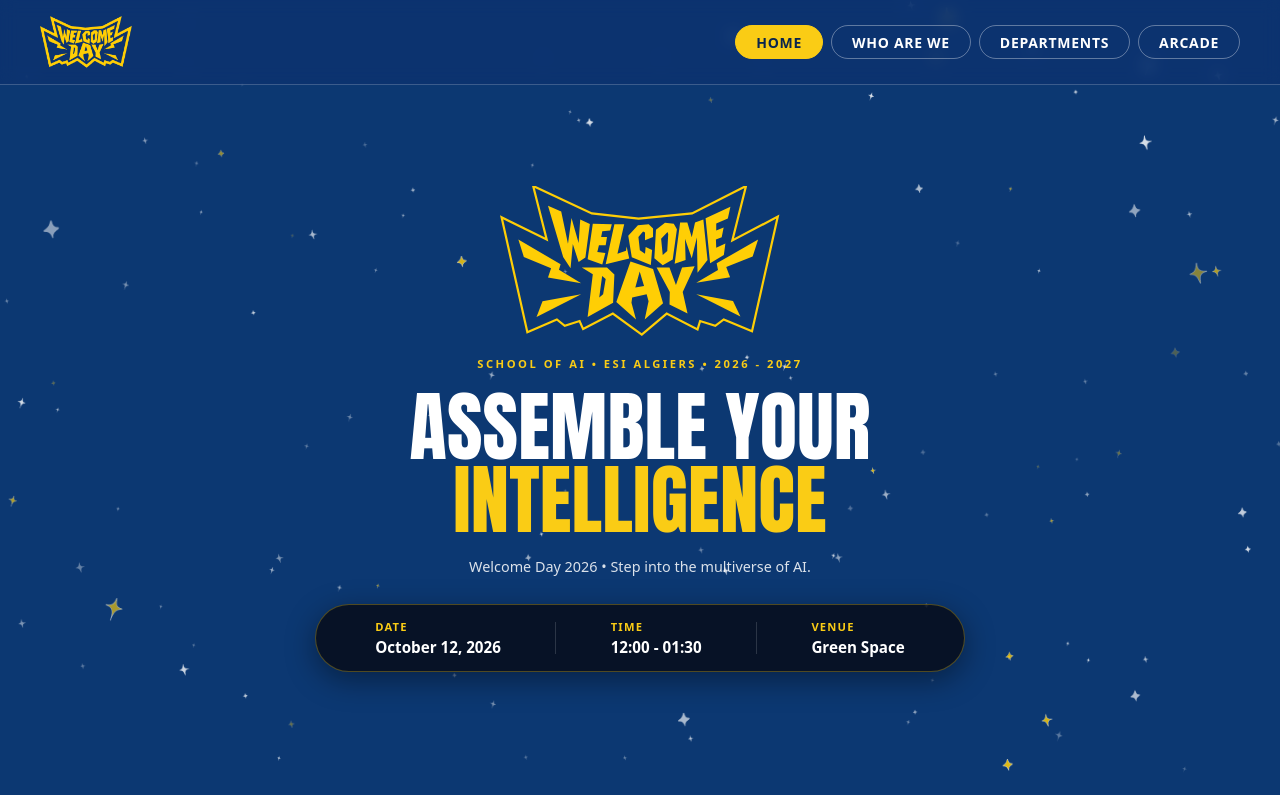
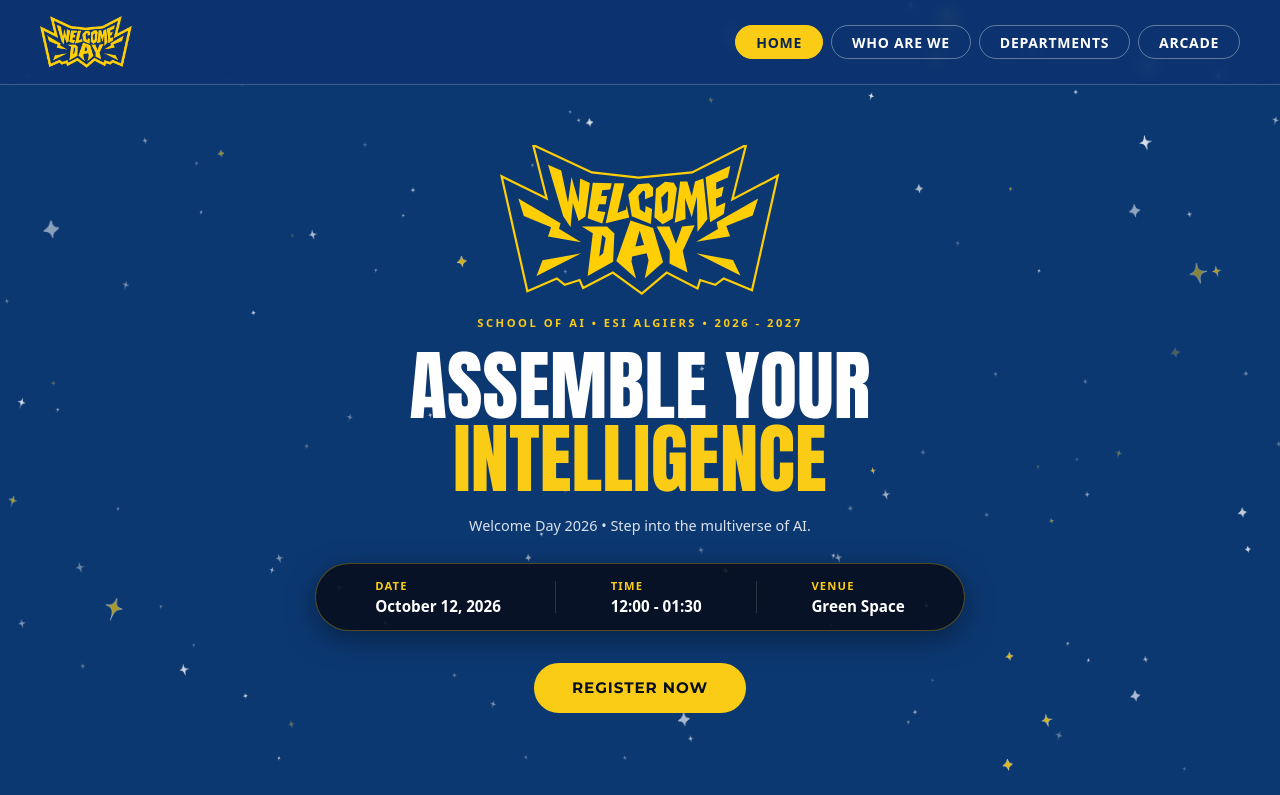
Before and after one commit to SchoolofAI-Algiers/WD-website-26-27, a React (Vite) app: page / in a window 1280 px wide. Shown: the top 795 px of the page. Built offline with nearby package versions, Linux system fonts and the light colour scheme.

Commit message:
Add registration button below hero event info

```diff
--- a/src/components/sections/HeroSection.css
+++ b/src/components/sections/HeroSection.css
@@ -114,8 +114,43 @@
     background-color: rgba(255, 255, 255, 0.15);
 }
 
-/* 6. Boutons CTA (removed)
-   Kept as reference: quiz buttons in QuizSection.css reuse these values
+/* 6. Bouton CTA registration (same pattern as quiz .g1-btn--primary:
+   pill 9999px, solid yellow, ~48px height, hover lift + glow). */
+
+.hero__register-btn {
+    display: inline-flex;
+    align-items: center;
+    justify-content: center;
+    min-height: 48px;
+    min-width: 44px;
+    padding: 0.85rem 2.25rem;
+    margin-top: 0.75rem;
+    border-radius: 9999px;
+    background-color: var(--color-primary-yellow, #facc15);
+    color: #070f1e;
+    border: 2px solid var(--color-primary-yellow, #facc15);
+    font-family: Montserrat, sans-serif;
+    font-weight: 700;
+    font-size: 0.95rem;
+    letter-spacing: 0.06em;
+    text-transform: uppercase;
+    text-decoration: none;
+    cursor: pointer;
+    transition: transform 0.2s ease-out, box-shadow 0.2s ease-out, background-color 0.2s ease-out;
+}
+
+.hero__register-btn:hover {
+    background-color: #fde047;
+    transform: translateY(-2px);
+    box-shadow: 0 4px 15px rgba(250, 204, 21, 0.4);
+}
+
+.hero__register-btn:focus-visible {
+    outline: 3px solid var(--color-primary-yellow, #facc15);
+    outline-offset: 2px;
+}
+
+/* Kept as reference: quiz buttons in QuizSection.css reuse these values
    (pill 9999px, primary solid yellow / outline transparent, ~48px height,
    hover lift + glow). */
 
--- a/src/components/sections/HeroSection.jsx
+++ b/src/components/sections/HeroSection.jsx
@@ -50,6 +50,16 @@ function HeroSection() {
           </div>
         </div>
 
+        {/* Bouton inscription */}
+        <a
+          href="https://docs.google.com/forms/d/e/1FAIpQLSeo1R5lqgK9jjQbA3z_5-zCiuUI9tBE5HBEIodXvZ8rXm4wWQ/viewform"
+          target="_blank"
+          rel="noreferrer"
+          className="hero__register-btn"
+        >
+          Register Now
+        </a>
+
       </div>
     </section>
   )
```
